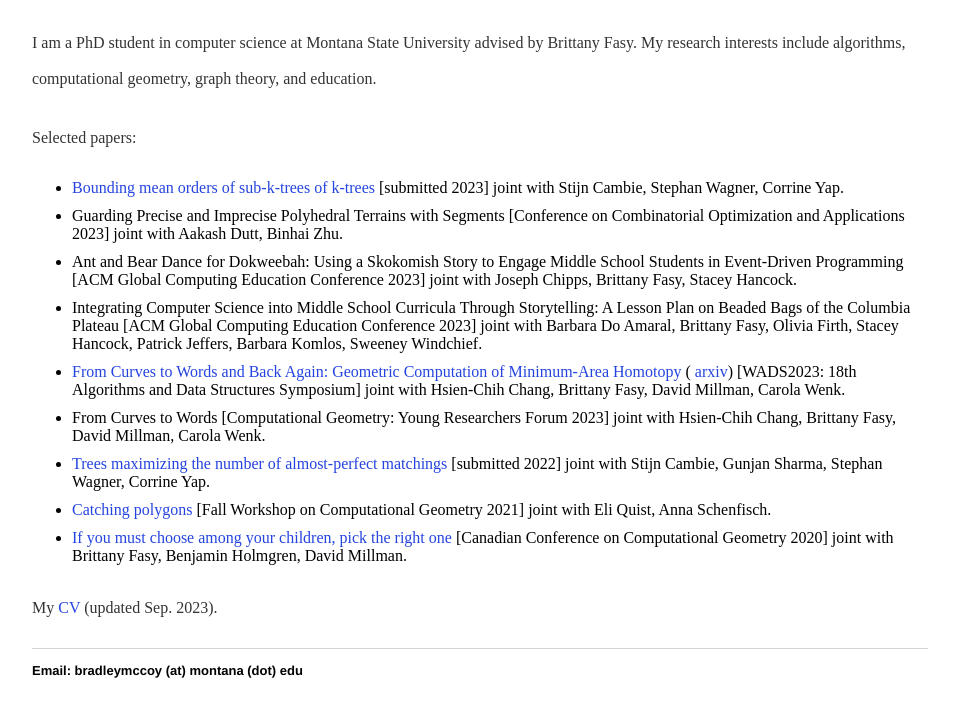
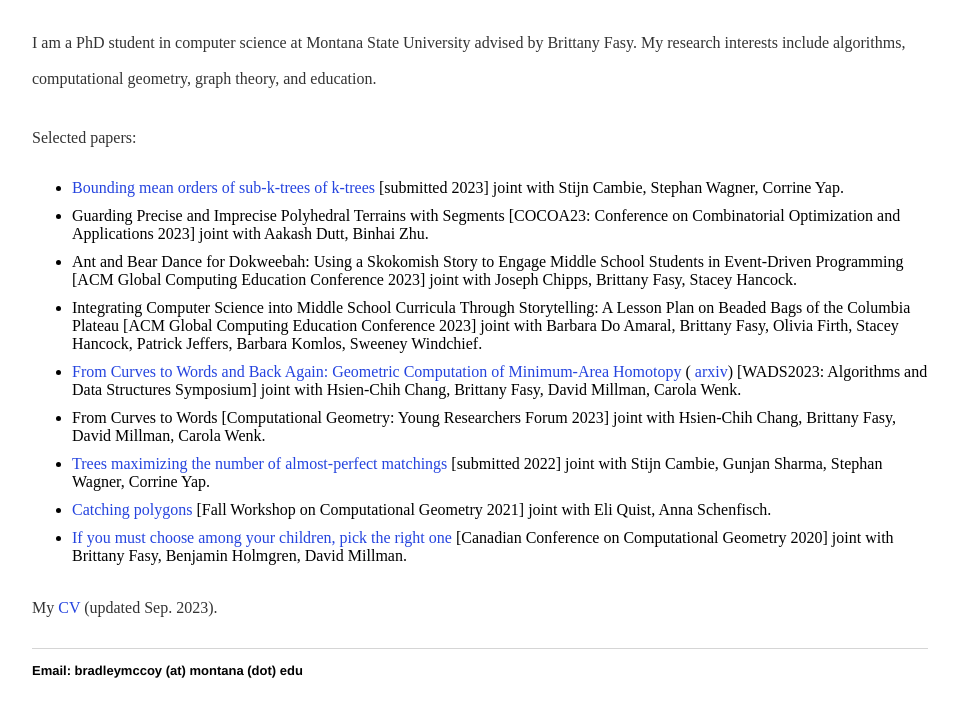
Before and after one commit to Brad-A-M/Brad-A-M.github.io, a Jekyll site: the page built from index.html, in a window 1280 px wide, cut to the strip 421-1162 px from the top of the page. Shown: the top 717 px of the strip, without its empty margins (160-1119 px from the left). Built offline with Jekyll 4.4.1, drawn with Linux system fonts in a browser that asks for light colours.

Commit message:
Update index.html

```diff
--- a/index.html
+++ b/index.html
@@ -18,12 +18,12 @@ title: Bradley McCoy
 		Selected papers:
 	<ul>
 		<li><a href="https://arxiv.org/abs/2309.16545"> Bounding mean orders of sub-k-trees of k-trees</a> [submitted 2023] joint with Stijn Cambie, Stephan Wagner, Corrine Yap.</li>
-		<li> Guarding Precise and Imprecise Polyhedral Terrains with Segments [Conference on Combinatorial Optimization and Applications 2023] joint with Aakash Dutt, Binhai Zhu.</li>
+		<li> Guarding Precise and Imprecise Polyhedral Terrains with Segments [COCOA23: Conference on Combinatorial Optimization and Applications 2023] joint with Aakash Dutt, Binhai Zhu.</li>
 		<li> Ant and Bear Dance for Dokweebah: Using a Skokomish Story to Engage Middle School Students in Event-Driven Programming</a> [ACM Global Computing
 Education Conference 2023] joint with Joseph Chipps, Brittany Fasy, Stacey Hancock.</li>
 		<li> Integrating Computer Science into Middle School Curricula Through Storytelling: A Lesson Plan on Beaded Bags of the Columbia Plateau</a> [ACM Global Computing
 Education Conference 2023] joint with Barbara Do Amaral, Brittany Fasy, Olivia Firth, Stacey Hancock, Patrick Jeffers, Barbara Komlos, Sweeney Windchief.</li>
-		<li><a href="https://link.springer.com/chapter/10.1007/978-3-031-38906-1_40"> From Curves to Words and Back Again: Geometric Computation of Minimum-Area Homotopy</a> (<a href="https://arxiv.org/abs/2309.02383"> arxiv</a>) [WADS2023: 18th Algorithms and Data Structures Symposium] joint with Hsien-Chih Chang, Brittany Fasy, David Millman, Carola Wenk.</li>
+		<li><a href="https://link.springer.com/chapter/10.1007/978-3-031-38906-1_40"> From Curves to Words and Back Again: Geometric Computation of Minimum-Area Homotopy</a> (<a href="https://arxiv.org/abs/2309.02383"> arxiv</a>) [WADS2023: Algorithms and Data Structures Symposium] joint with Hsien-Chih Chang, Brittany Fasy, David Millman, Carola Wenk.</li>
 		<li> From Curves to Words [Computational Geometry: Young Researchers Forum 2023] joint with Hsien-Chih Chang, Brittany Fasy, David Millman, Carola Wenk.</li>
 		<li><a href="https://arxiv.org/abs/2209.03408"> Trees maximizing the number of almost-perfect matchings</a> [submitted 2022] joint with Stijn Cambie, Gunjan Sharma, Stephan Wagner, Corrine Yap.</li>
   		<li><a href="https://arxiv.org/abs/2201.01286"> Catching polygons</a> [Fall Workshop on Computational Geometry 2021] joint with Eli Quist, Anna Schenfisch.</li>
```
